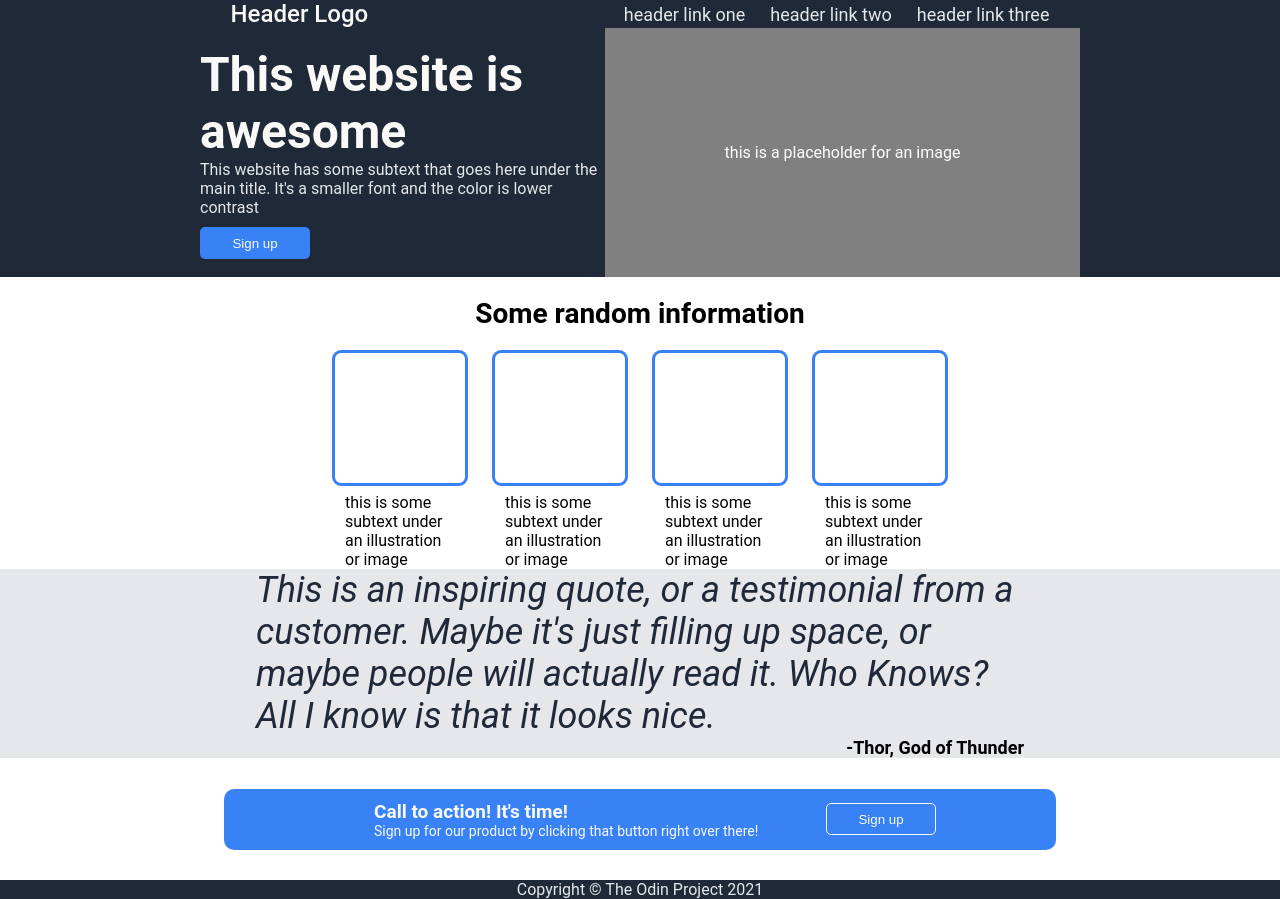
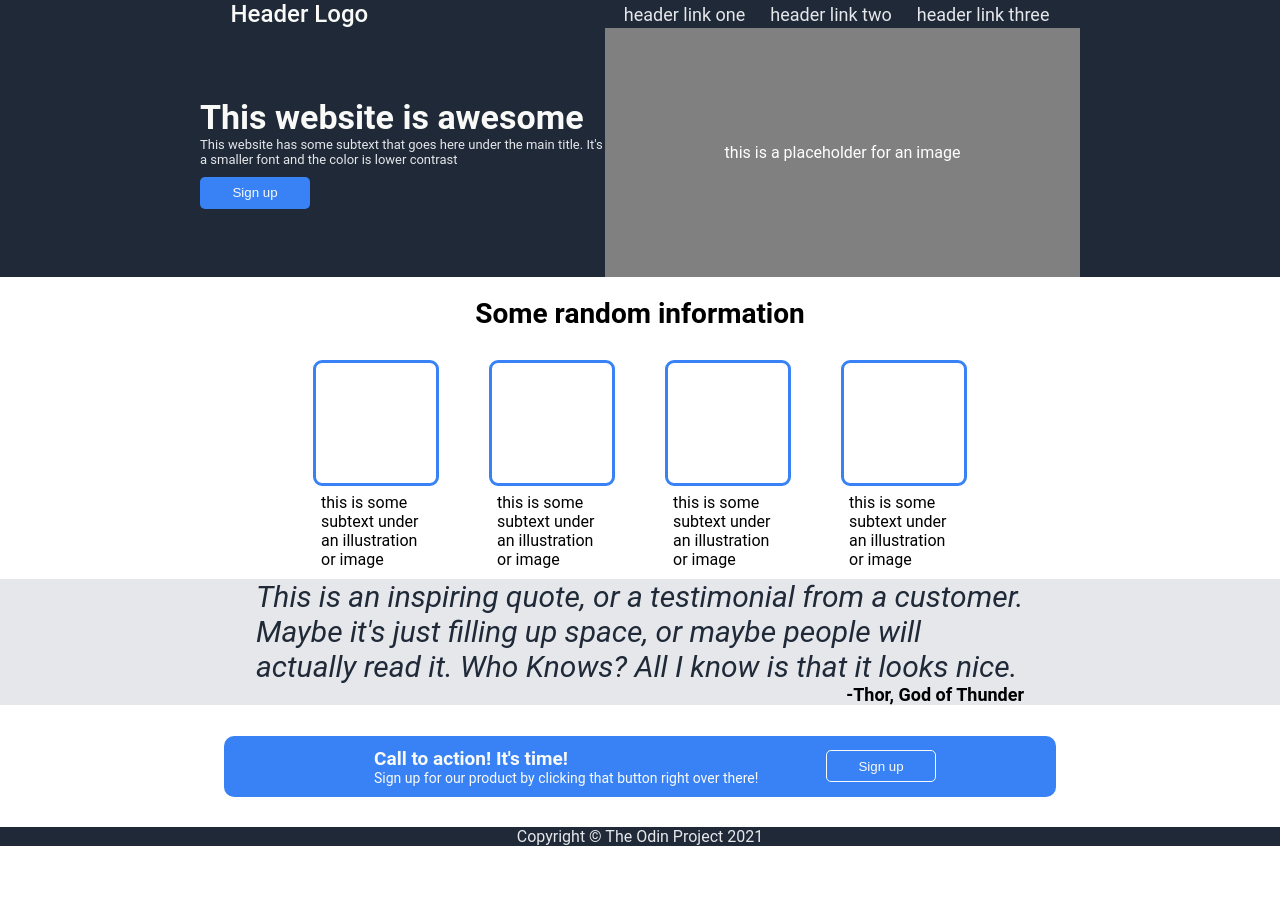
Before and after one commit to keith-flynn/odin-landing-page, a plain HTML site: page index.html in a window 1280 px wide. After the commit the page ends 846 px from the top, so only its background shows below. Drawn offline with Linux system fonts and the light colour scheme.

Commit message:
Apply small tweaks to accomodate other displays

```diff
--- a/styles/general.css
+++ b/styles/general.css
@@ -10,14 +10,7 @@ body {
   flex-direction: column;
   justify-content: space-between;
   align-items: center;
-
 }
-
-/* body div,
-.header div,
-.one div {
-  padding: 0 100px;
-} */
 
 .header {
   width: 100%;
@@ -25,10 +18,7 @@ body {
   display: flex;
   align-items: center;
   justify-content: space-evenly;
-
 }
-
-/* container for a container */
 
 .header-logo {
   font-size: 24px;
@@ -71,13 +61,14 @@ body {
 
 
 .hero-main {
-  font-size: 48px;
+  font-size: 34px;
   font-weight: 700;
   color: #F9FAF8;
 }
 
 .hero-secondary {
   color: #E5E7EB;
+  font-size: 13px;
 }
 
 button {
@@ -131,7 +122,7 @@ button {
 .two-bottom {
   display: flex;
   justify-content: space-between;
-  width: 50%;
+  width: 55%;
 }
 
 .two-bottom-container {
@@ -139,16 +130,15 @@ button {
   flex-direction: column;
   align-items: center;
   flex: 1;
+  margin: 10px;
 }
 
 .two-bottom-image-container {
   border: 3px solid #3882F6;
   border-radius: 9px;
-  height: 110px;
-  width: 110px;
+  height: 100px;
+  width: 100px;
   padding: 10px;
-  /* display: flex;
-  flex-direction: row; */
 }
 
 .two-bottom-text {
@@ -165,22 +155,18 @@ button {
   align-items: center;
   justify-content: center;
   padding: 0 20%;
-
 }
 
 .three-quote {
-  font-size: 36px;
+  font-size: 30px;
   font-style: italic;
   color: #1F2937;
-
-
 }
 
 .three-author {
   font-size: 18px;
   font-weight: bold;
   align-self: flex-end;
-
 }
 
 .four {
@@ -196,12 +182,9 @@ button {
   display: flex;
   align-items: center;
   justify-content: space-around;
-  /* padding: 64px 150px; */
   border-radius: 10px;
-  /* padding: 5% 15%; */
   width: 65%;
   height: 50%;
-
 }
 
 .four-text {
@@ -226,7 +209,6 @@ button {
   margin-right: 120px;
   margin-left: 20px;
   flex: 1;
-
 }
 
 .footer {
```
